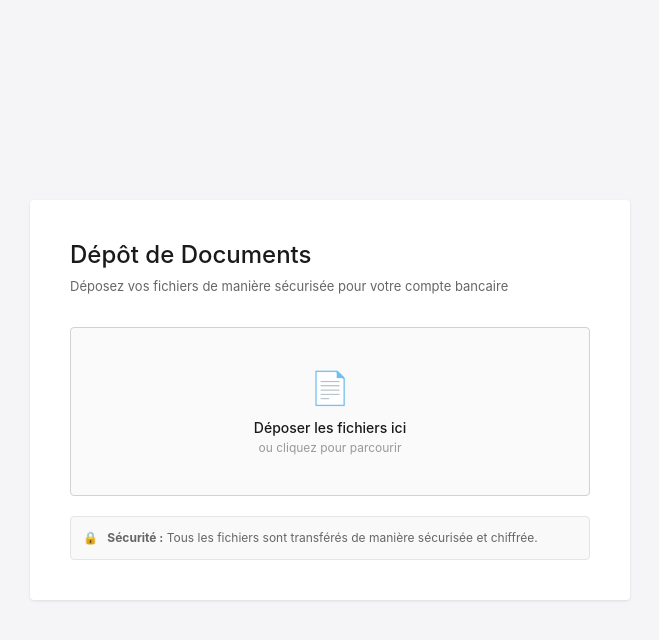
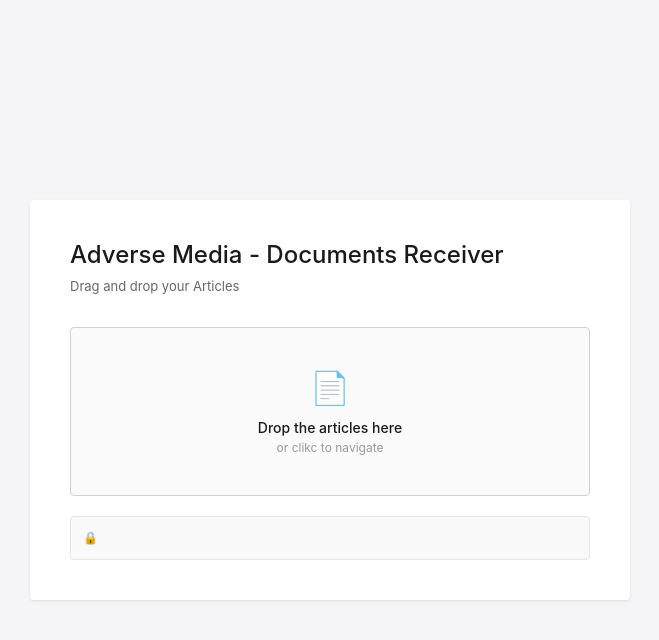
Before and after one commit to moise7000/BNP-adverse-media, a Flask app: page / in a window 1280 px wide. Shown: the top 640 px of the page, without its empty margins (310-969 px from the left). Run offline with Flask 3, Linux system fonts and the light colour scheme; data that the repository does not hold is empty.

Commit message:
[+] First interface in english

```diff
--- a/src/app.py
+++ b/src/app.py
@@ -18,7 +18,7 @@
         paths = request.form.getlist('paths[]')
 
         if not files:
-            return jsonify({'status': 'error', 'message': 'Aucun fichier reçu'}), 400
+            return jsonify({'status': 'error', 'message': 'No files received'}), 400
 
         upload_dir = 'uploads'
         os.makedirs(upload_dir, exist_ok=True)
@@ -45,7 +45,7 @@
 
         return jsonify({
             'status': 'success',
-            'message': f'{len(file_info)} fichier(s) uploadé(s)',
+            'message': f'{len(file_info)} uploaded file(s)',
             'files': file_info
         })
     except Exception as e:
@@ -111,17 +111,17 @@
 
             return jsonify({
                 'status': 'success',
-                'message': 'Tous les fichiers ont été supprimés'
+                'message': 'All files have been deleted'
             })
         else:
             return jsonify({
                 'status': 'success',
-                'message': 'Aucun fichier à supprimer'
+                'message': 'No files to delete'
             })
     except Exception as e:
         return jsonify({
             'status': 'error',
-            'message': f'Erreur lors de la suppression: {str(e)}'
+            'message': f'Error while deleting: {str(e)}'
         }), 500
 
 @app.route('/ai-treatment', methods=['POST'])
@@ -131,7 +131,7 @@
         if not os.path.exists(upload_dir):
             return jsonify({
                 'status': 'error',
-                'message': 'Aucun fichier à traiter'
+                'message': 'No files to process'
             }), 400
 
         # Compter les fichiers et collecter des informations
@@ -150,10 +150,10 @@
                 file_types[ext] = file_types.get(ext, 0) + 1
 
         # Générer une analyse plus détaillée
-        analysis_parts = [f'Analyse complétée: {total_files} fichier(s) traité(s)']
+        analysis_parts = [f'Analysis completed: {total_files} file(s) processed']
 
         if file_types:
-            types_str = ', '.join([f'{count} {ext or "sans extension"}' for ext, count in file_types.items()])
+            types_str = ', '.join([f'{count} {ext or "without extension"}' for ext, count in file_types.items()])
             analysis_parts.append(f'Types: {types_str}')
 
         result = {
--- a/src/templates/index.html
+++ b/src/templates/index.html
@@ -3,7 +3,7 @@
 <head>
     <meta charset="UTF-8">
     <meta name="viewport" content="width=device-width, initial-scale=1.0">
-    <title>Upload Sécurisé - Portail Bancaire</title>
+    <title>Adverse Media</title>
     <style>
         * {
             margin: 0;
@@ -340,31 +340,31 @@
 <body>
     <div class="container">
         <div class="header">
-            <h1>Dépôt de Documents</h1>
-            <p class="subtitle">Déposez vos fichiers de manière sécurisée pour votre compte bancaire</p>
+            <h1>Adverse Media - Documents Receiver</h1>
+            <p class="subtitle">Drag and drop your Articles</p>
         </div>
 
         <div class="drop-zone" id="dropZone">
             <div class="drop-zone-icon">📄</div>
-            <div class="drop-zone-text">Déposer les fichiers ici</div>
-            <div class="drop-zone-subtext">ou cliquez pour parcourir</div>
+            <div class="drop-zone-text">Drop the articles here</div>
+            <div class="drop-zone-subtext">or clikc to navigate</div>
         </div>
 
         <input type="file" id="fileInput" multiple directory webkitdirectory mozdirectory msdirectory odirectory>
 
         <div class="loading" id="loading">
             <div class="spinner"></div>
-            <div class="loading-text">Transfert en cours...</div>
+            <div class="loading-text">Downloading ...</div>
         </div>
 
         <div class="message" id="message"></div>
 
         <div class="files-section" id="filesSection">
-            <div class="section-title">Fichiers transférés</div>
+            <div class="section-title">File downloaded</div>
             <div class="tree-container" id="treeContainer"></div>
 
             <div class="button-group">
-                <button class="btn btn-secondary" id="clearBtn">Effacer</button>
+                <button class="btn btn-secondary" id="clearBtn">Delete</button>
                 <button class="btn btn-primary" id="aiBtn">IA Treatment</button>
             </div>
 
@@ -373,7 +373,7 @@
 
         <div class="security-notice">
             <span class="security-icon">🔒</span>
-            <strong>Sécurité :</strong> Tous les fichiers sont transférés de manière sécurisée et chiffrée.
+            <strong></strong>
         </div>
     </div>
 
@@ -410,7 +410,7 @@
         });
 
         clearBtn.addEventListener('click', () => {
-    if (confirm('Êtes-vous sûr de vouloir effacer tous les fichiers ?')) {
+    if (confirm('Are you sure you want to delete all files?')) {
         loading.style.display = 'block';
         message.style.display = 'none';
 
@@ -434,7 +434,7 @@
         .catch(error => {
             loading.style.display = 'none';
             message.style.display = 'block';
-            message.textContent = 'Erreur lors de la suppression: ' + error;
+            message.textContent = 'Error while deleting: ' + error;
             message.className = 'message error';
         });
     }
@@ -557,7 +557,7 @@
             .catch(error => {
                 loading.style.display = 'none';
                 message.style.display = 'block';
-                message.textContent = 'Erreur lors du transfert: ' + error;
+                message.textContent = 'Error during transfer: ' + error;
                 message.className = 'message error';
             });
         }
@@ -634,13 +634,13 @@
                     aiResult.classList.add('show');
                     aiResult.innerHTML = `
                         <div class="result-line">
-                            <span class="result-label">Analyse complétée ✓</span>
+                            <span class="result-label">Analysis completed </span>
                         </div>
                         <div class="result-line">
-                            Fichiers traités: <strong>${data.summary.total_files}</strong>
+                            Files processed: <strong>${data.summary.total_files}</strong>
                         </div>
                         <div class="result-line">
-                            Taille totale: <strong>${data.summary.formatted_size}</strong>
+                            Total size: <strong>${data.summary.formatted_size}</strong>
                         </div>
                         <div class="result-line" style="margin-top: 8px; color: #0071e3;">
                             ${data.summary.analysis}
```
Also changed, not shown: 2 other files.
